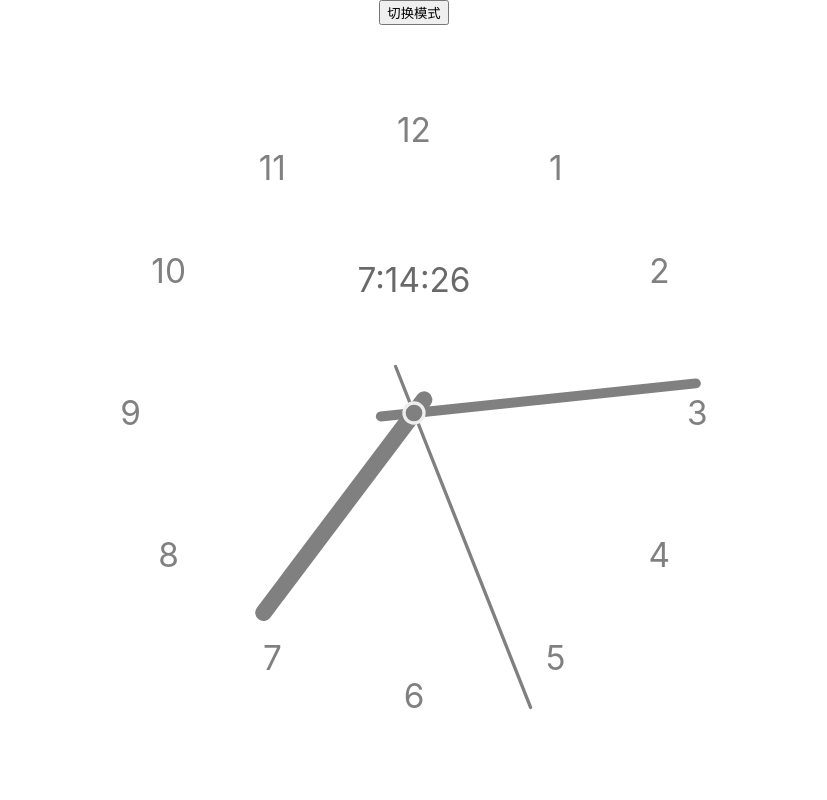
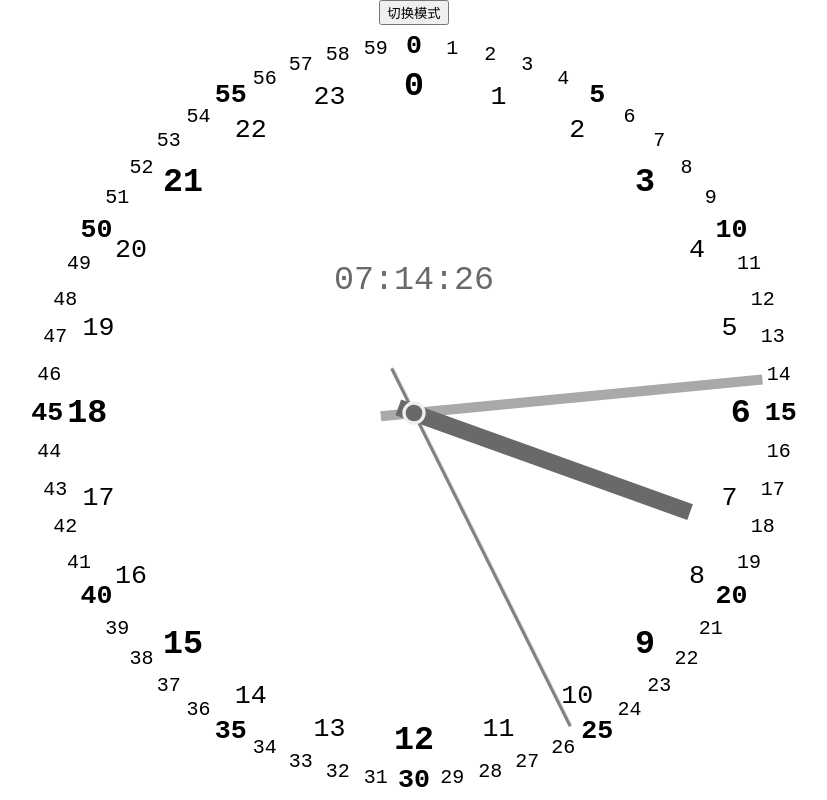
Before and after one commit to SliverKeigo/Clock, a React (Create React App) app: page / in a window 1280 px wide. Shown: the whole page, without its empty margins (226-1053 px from the left). Built offline with nearby package versions, Linux system fonts and the light colour scheme.

Commit message:
Keigo👋: 吃饭了

```diff
--- a/src/Clock.tsx
+++ b/src/Clock.tsx
@@ -49,9 +49,6 @@ const Wrapper = styled.div<ClockProps>`
     stroke: #eee; // 默认颜色
     stroke-width: 1;
 
-    ${({isNightMode}) => isNightMode && css`
-      stroke: gray; // 夜间模式颜色
-    `}
   }
 
   & circle.tick-mark {
@@ -72,47 +69,123 @@ const Wrapper = styled.div<ClockProps>`
     r: 95;
   }
 
-  & line {
-    x1: 0;
-    x2: 0;
-    stroke: gray;
-    stroke-linecap: round;
+  // 亮色模式下的颜色
+  & .day-second {
+    stroke: grey; // 亮色模式下的灰色
+  }
+
+  & .day-minute {
+    stroke: darkgrey;
+  }
+
+  & .day-hour {
+    stroke: dimgrey;
+  }
+
+
+  // 暗色模式下的颜色
+  & .night-second, & .night-minute, & .night-hour {
+    stroke: #E0E0E0; // 暗色模式下稍亮的白色
   }
 
   & line.second {
     stroke-width: 1;
-    transform: ${x => `rotate(${x.s * 6 + x.ms * 6 / 1000}deg)`};
+      //transform: ${x => `rotate(${x.s * 6 + x.ms * 6 / 1000}deg)`};
+    transition: transform 1s linear; // 添加平滑过渡效果
   }
 
   & line.minute {
     stroke-width: 3;
-    transform: ${x => `rotate(${x.m * 6}deg)`};
+      // transform: ${x => `rotate(${x.m * 6}deg)`};
+    transition: transform 0.1s linear; // 添加平滑过渡效果
   }
 
   & line.hour {
     stroke-width: 5;
-    transform: ${x => `rotate(${x.h * 30 + x.m / 2}deg)`};
+      // transform: ${x => `rotate(${x.h * 30 + x.m / 2}deg)`};
+    transition: transform 0.1s linear; // 添加平滑过渡效果
   }
 
 `;
 
 const Clock = ({h, m, s, ms, isNightMode}: ClockProps) => {
+
+  // React 组件中的状态和效果
+  const [secondHandAngle, setSecondHandAngle] = useState(() => {
+    const now = new Date();
+    return now.getSeconds() * 6; // 初始化角度，每秒6度
+  });
+  const [minuteHandAngle, setMinuteHandAngle] = useState(() => {
+    const now = new Date();
+    return now.getMinutes() * 6; // 每分钟6度
+  });
+
+  const [hourHandAngle, setHourHandAngle] = useState(() => {
+    const now = new Date();
+    // 24小时制，每小时15度，每分钟额外增加0.25度
+    return (now.getHours() * 15) + (now.getMinutes() * 0.25);
+  });
+
+  useEffect(() => {
+    const intervalId = setInterval(() => {
+      // 每秒增加6度
+      setSecondHandAngle(prevAngle => prevAngle + 6);
+      // 每分钟增加0.1度
+      setMinuteHandAngle(prevAngle => prevAngle + 0.1);
+      // 每小时增加15度，所以每分钟增加15 / 60 = 0.25度
+      setHourHandAngle(prevAngle => prevAngle + 0.25);
+    }, 1000);
+
+    return () => clearInterval(intervalId);
+  }, []);
+
   // 计算每个小时数字的位置
   const renderHourMarks = () => {
     const marks = [];
-    const radius: number = 85; // 更新半径值为90
-    for (let i = 1; i <= 12; i++) {
-      const angle = Math.PI / 6 * (i - 3); // 将 12 点位置定为 0 度
+    const radius = 98; // 半径值
+    for (let i = 0; i < 24; i++) {
+      const angle = Math.PI / 12 * (i - 6); // 24小时制，每个小时间隔为15°
       const x = radius * Math.cos(angle); // 根据圆的半径和角度计算 x 坐标
       const y = radius * Math.sin(angle); // 根据圆的半径和角度计算 y 坐标
+      // 每3小时加粗字体
+      const isHourMark = i % 3 === 0;
       marks.push(
         <text key={i}
+              style={{fontFamily: "'JetBrains Mono', monospace"}}
               x={x}
               y={y}
               textAnchor="middle"
               dominantBaseline="central"
-              fontSize="10"
-              fill={isNightMode ? '#FFF0F5' : 'gray'}>
+              fontSize={isHourMark ? "10" : "8"} // 加粗的字体稍大
+              fontWeight={isHourMark ? "bold" : "normal"} // 加粗
+              fill={isNightMode ? '#FFF0F5' : 'black'}>
+          {i}
+        </text>
+      );
+    }
+    return marks;
+  };
+  const renderMinuteMarks = () => {
+    const marks = [];
+    const radius = 110; // 可以选择一个适合的半径
+    for (let i = 0; i < 60; i++) {
+      // 每分钟间隔为6°
+      const angle = Math.PI / 30 * (i - 15); // 调整角度，使12点位置为0度
+      const x = radius * Math.cos(angle);
+      const y = radius * Math.sin(angle);
+
+      // 每5分钟加粗字体
+      const isMinuteMark = i % 5 === 0;
+      marks.push(
+        <text key={i}
+              style={{fontFamily: "'JetBrains Mono', monospace"}}
+              x={x}
+              y={y}
+              textAnchor="middle"
+              dominantBaseline="central"
+              fontSize={isMinuteMark ? "8" : "6"} // 加粗的字体稍大
+              fontWeight={isMinuteMark ? "bold" : "normal"} // 加粗
+              fill={isNightMode ? '#FFF0F5' : 'black'}>
           {i}
         </text>
       );
@@ -126,33 +199,36 @@ const Clock = ({h, m, s, ms, isNightMode}: ClockProps) => {
 
       <g fill="#fff">
         {renderHourMarks()}
+        {renderMinuteMarks()}
         {/*<circle*/}
         {/*  pathLength={"12"}*/}
         {/*  className={`tick-mark hours ${isNightMode ? 'night-mode' : ''}`}/>*/}
         {/*<circle*/}
         {/*  pathLength={"60"}*/}
         {/*  className={`tick-mark minutes ${isNightMode ? 'night-mode' : ''}`}/>*/}
-      <line y1={15}
-            y2={-95}
-            className={`hand second ${isNightMode ? 'night-mode' : ''}`}
-            style={{transform: `rotate(${s * 6 + ms * 6 / 1000}deg)`}}></line>
-      <line y1={10}
-            y2={-85}
-            className={`hand minute ${isNightMode ? 'night-mode' : ''}`}
-            style={{transform: `rotate(${m * 6}deg)`}}></line>
-      <line y1={5}
-            y2={-75}
-            className={`hand hour ${isNightMode ? 'night-mode' : ''}`}
-            style={{transform: `rotate(${h * 30 + m / 2}deg)`}}></line>
+        <line y1={15}
+              y2={-105}
+              className={`hand second ${isNightMode ? 'night-second' : 'day-second'}`}
+              style={{transform: `rotate(${secondHandAngle}deg)`}}></line>
+        <line y1={10}
+              y2={-105}
+              className={`hand minute ${isNightMode ? 'night-minute' : 'day-minute'}`}
+              style={{transform: `rotate(${minuteHandAngle}deg)`}}></line>
+        <line y1={5}
+              y2={-88}
+              className={`hand hour ${isNightMode ? 'night-hour' : 'day-hour'}`}
+              style={{transform: `rotate(${hourHandAngle}deg)`}}></line>
+
         <circle className={`center-circle ${isNightMode ? 'night-mode' : ''}`}/>
         <text x="0"
               y="-40"
+              style={{fontFamily: "'JetBrains Mono', monospace"}}
               textAnchor="middle"
               dominantBaseline="central"
               className={`center-text ${isNightMode ? 'night-mode' : ''}`}
               fontSize="10"
               fill={isNightMode ? '#FFF0F5' : '#696969'}>
-          {`${h}:${m}:${s}`}
+          {`${h.toString().padStart(2, '0')}:${m.toString().padStart(2, '0')}:${s.toString().padStart(2, '0')}`}
         </text>
     </g>
     </svg>);
```
